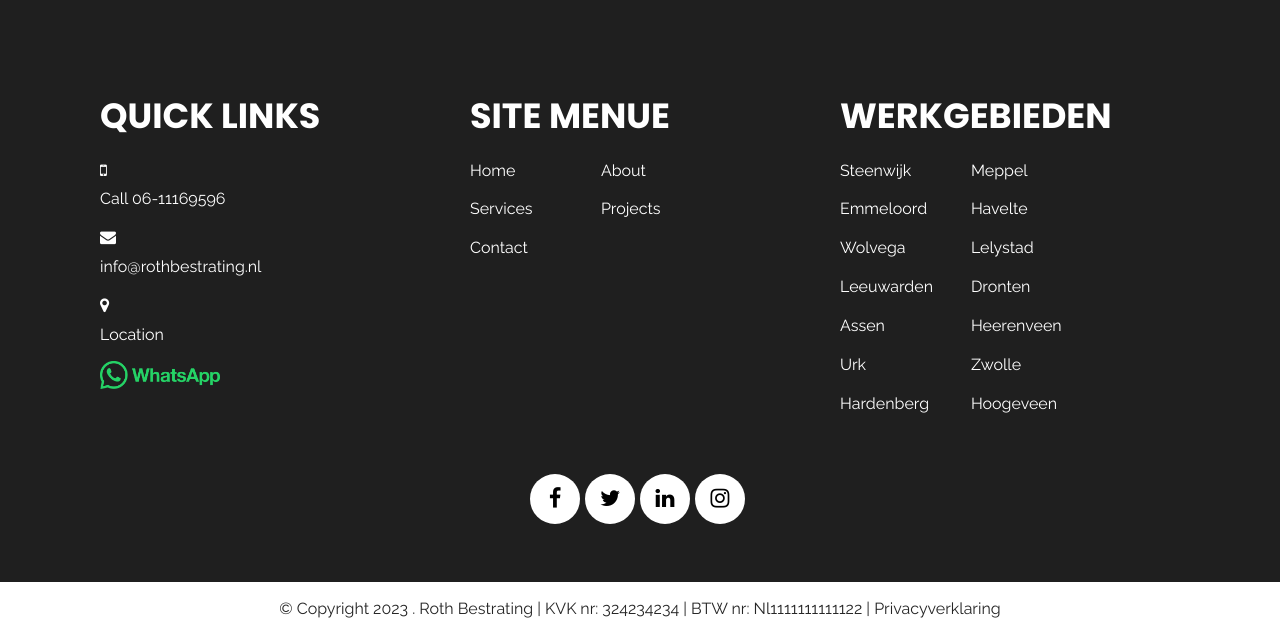
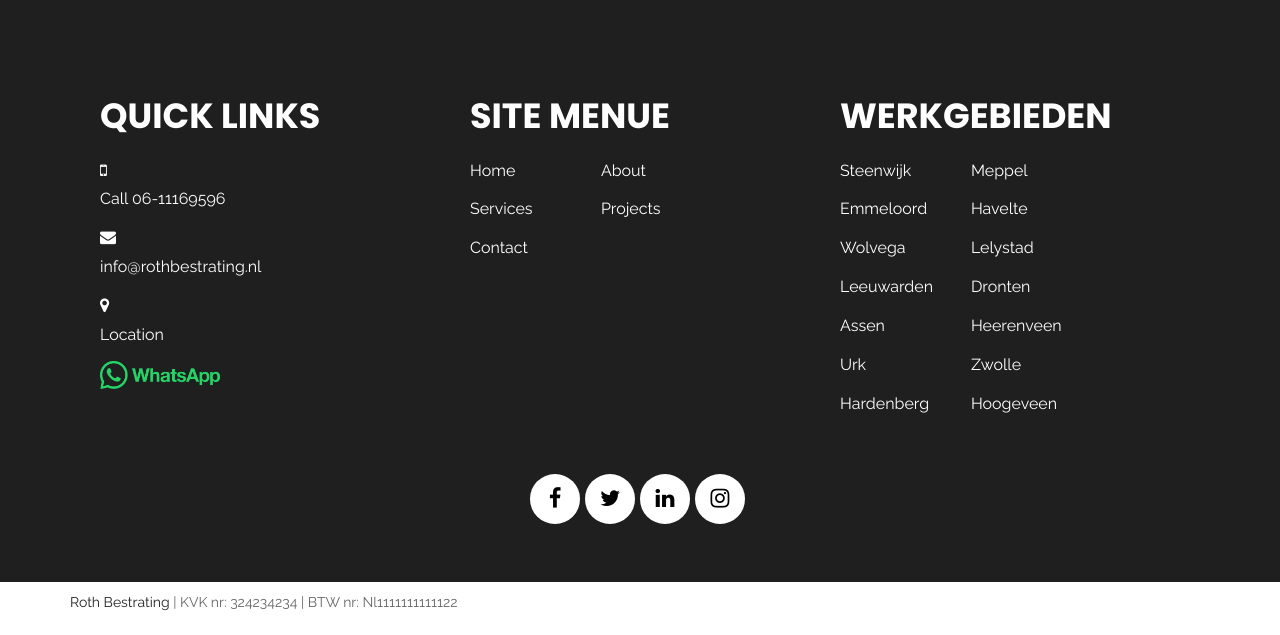
Before and after one commit to Nawaf1w3/Roth-Bestrating, a PHP site: page / in a window 1280 px wide. Shown: the part 5865-6500 px from the top of the page. After the commit the page ends 6476 px from the top, so only its background shows below. Run offline with PHP 8.4, Linux system fonts and the light colour scheme; some libraries are stand-ins or nearby versions.

Commit message:
copyright sections+ the icons license

```diff
--- a/index.php
+++ b/index.php
@@ -176,7 +176,7 @@
                <div class="row justify-content-center">
                   <div class="col-lg-4 col-sm-6 services_item">
                      <div class="box_main">
-                        <div class="service_img"><img src="IMG/pave.png"></div>
+                        <div class="service_img"><img src="IMG/pave-7.png"></div>
                         <h4 class="development_text">Bestrating</h4>
                         <p class="services_text">Lorem ipsum dolor, sit amet consectetur adipisicing elit. Aut sint doloremque odit, neque id unde voluptate saepe dolor eveniet? Labore, veritatis. Expedita perspiciatis in nesciunt impedit! At sapiente dolorum ducimus.</p>
                         <div class="readmore_bt"><a href="#">Lees Meer</a></div>
@@ -224,9 +224,9 @@
          <div class="container">
             <div class="row">
                   <div class="col-md-6">
-                  <h1 class="about_taital">About Us</h1>
-                  <p class="about_text">There are many variations of passages of Lorem Ipsum available, but the majority have suffered alteration in some form, by injected humour, or randomised words which don't look even slightly believable. If you are going to use a passage of Lorem Ipsum, you need to be sure there isn't anything embarrassing hidden in the middle of text. All </p>
-                  <div class="read_bt_1"><a href="#">Read More</a></div>
+                     <h1 class="about_taital">Over Ons</h1>
+                     <p class="about_text">Bestratingbedrijf ROTH is uw betrouwbare partner voor hoogwaardige bestratingsdiensten. Wij streven naar perfectie in elk project dat we aanpakken. Met onze jarenlange ervaring en toewijding leveren we duurzame oplossingen die voldoen aan uw behoeften en verwachtingen.</p>
+                     <div class="read_bt_1"><a href="#">Lees Meer</a></div>
                   </div>
                   <div class="col-md-6">
                      <div class="about_img">
@@ -238,6 +238,7 @@
             </div>
          </div>
       </div>
+
       <!-- about sectuion end -->
       <!-- projects section start -->
       <div class="projects_section layout_padding">
@@ -565,19 +566,15 @@
          </div>
       <!-- footer section end -->
       <!-- copyright section start -->
-      <div class="copyright_section">
+      <div class="copyright_section pt-2 pb-2">
          <div class="container">
-            <div class="row">
-               <div class="col-sm-12">
-                  <p class="copyright_text">© Copyright 2023 .
+            <div class="row justify-content-between">
+               <div class="">
                   <a href="" rel="nofollow">
                      Roth Bestrating
                   </a>
                      | KVK nr: 324234234 | BTW nr: Nl1111111111122
-                      <a href="">
-                        | Privacyverklaring
-                     </a>
-                  </p>
+               </div>
             </div>
             </div>
          </div>
```
Also changed, not shown: IMG/pave-7.png (added), 5 other files. Lines whose indentation alone changed are shown as unchanged.
